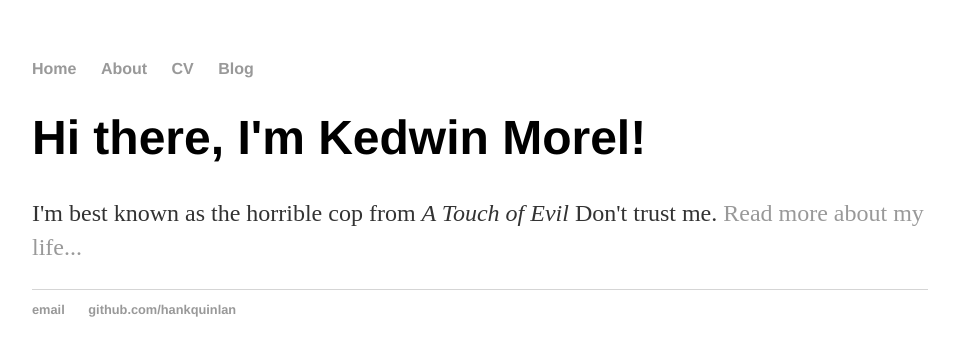
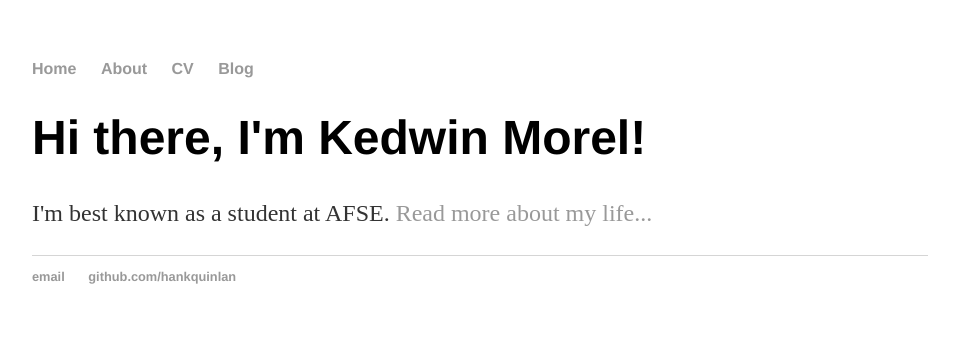
Before and after one commit to kedwinm8662/kedwinm8662.github.io, a Jekyll site: the page built from index.html, in a window 1280 px wide. Shown: the top 356 px of the page, without its empty margins (160-1119 px from the left). Built offline with Jekyll 4.4.1, drawn with Linux system fonts in a browser that asks for light colours.

Commit message:
Update index.html

```diff
--- a/index.html
+++ b/index.html
@@ -4,5 +4,5 @@ title: Kedwin Morel, Horrible Cop
 ---
 <div class="blurb">
 	<h1>Hi there, I'm Kedwin Morel!</h1>
-	<p>I'm best known as the horrible cop from <em>A Touch of Evil</em> Don't trust me. <a href="/about">Read more about my life...</a></p>
+	<p>I'm best known as a student at AFSE. <a href="/about">Read more about my life...</a></p>
 </div><!-- /.blurb -->
```
